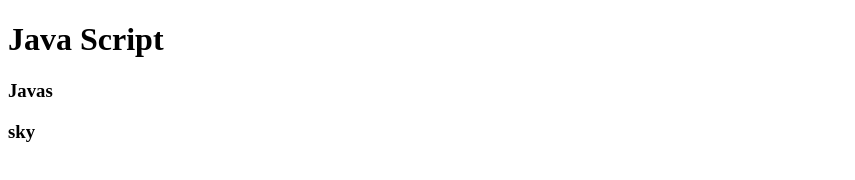
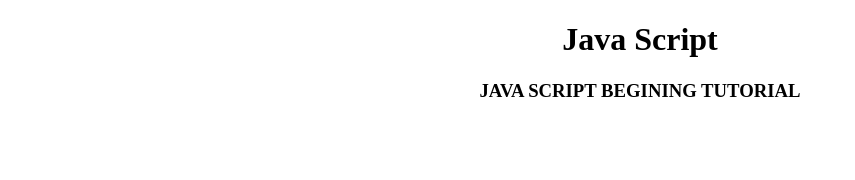
Before and after one commit to Akash52/awesome-javascript-concepts, a plain HTML site: page index.html in a window 1280 px wide. Shown: the whole page, without its empty margins (0-855 px from the left). Drawn offline with Linux system fonts and the light colour scheme.

Commit message:
Update index.html

```diff
--- a/index.html
+++ b/index.html
@@ -6,9 +6,10 @@
     <title>Document</title>
 </head>
 <body>
-    <h1>Java Script</h1>
-    <h3>Javas</h3>
-    <h3>sky</h3>
+<main>
+    <h1 align='center'>Java Script</h1>
+    <h3 align='center'>JAVA SCRIPT BEGINING TUTORIAL</h3>
     <script src="App.js"></script>
+</main>
 </body>
 </html>
```
